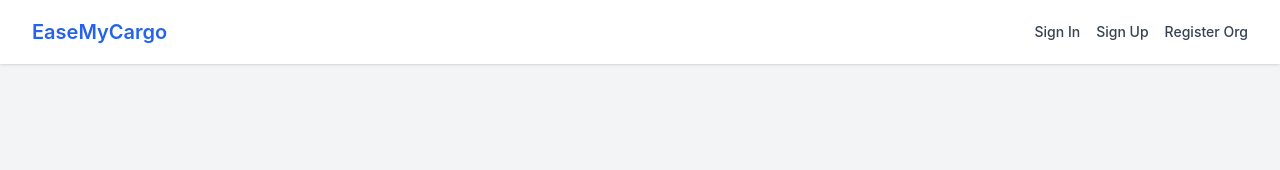
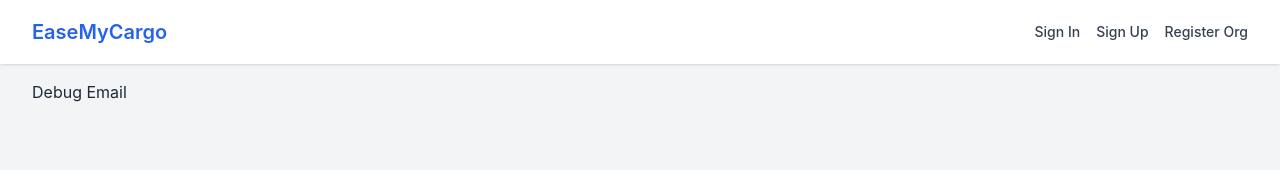
Before and after one commit to manish-partey/NuxtAuth, a Nuxt app: page /debug-email in a window 1280 px wide. Shown: the top 170 px of the page. Built offline with nearby package versions, Linux system fonts and the light colour scheme; no server answers.

Commit message:
Fix: Added missing <template> and <script> sections to dev-tools.vue and debug-email.vue

```diff
--- /dev/null
+++ b/pages/debug-email.vue
@@ -0,0 +1,13 @@
+<template>
+  <div>
+    <h1>Debug Email</h1>
+  </div>
+</template>
+
+<script setup lang="ts">
+// Add your script logic here
+</script>
+
+<style scoped>
+/* Add your styles here */
+</style>
```
